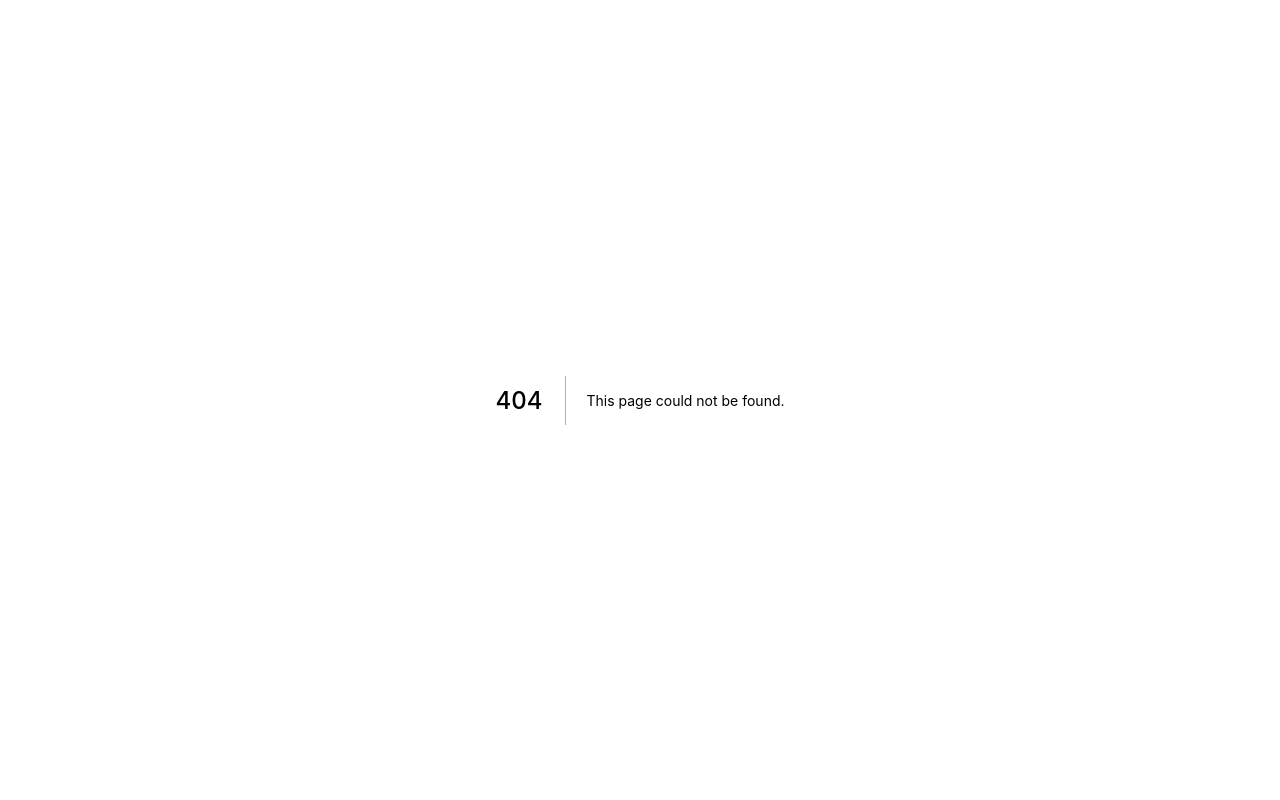
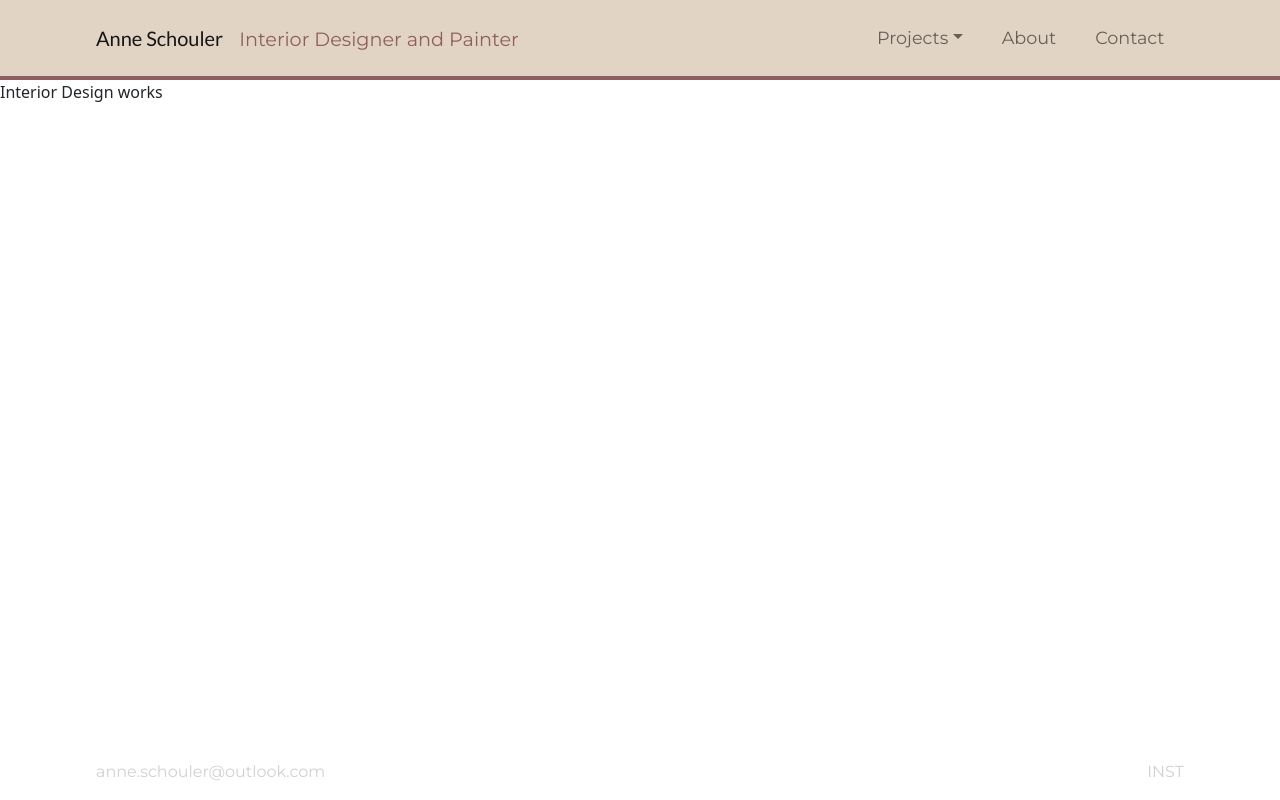
Before and after one commit to joshuaVayer/anne-portfolio-front, a Next.js app: page /interior-design in a window 1280 px wide. Before the commit this address had no page. Built offline with nearby package versions, Linux system fonts and the light colour scheme.

Commit message:
AS_FR#J.16 - Home page and links to lower level

```diff
--- a/components/Layout.jsx
+++ b/components/Layout.jsx
@@ -2,7 +2,7 @@ import Head from 'next/head'
 import Navbar from './shared/Navbar'
 
 const Layout = ({ children }) => (
-    <div className="center">
+    <div className="wrapper">
         <Head>
             <title>Anne Schouler</title>
         </Head>
--- /dev/null
+++ b/pages/interior-design.js
@@ -0,0 +1,18 @@
+import Head from 'next/head'
+import Layout from '../components/Layout';
+
+export default function InteriorDesign() {
+  return (
+    <Layout>
+
+      <Head>
+        <title>Anne Schouler - Interior Design</title>
+        <link rel="stylesheet" href="/css/center.css"></link>
+      </Head>
+
+      <div>
+          Interior Design works
+      </div>
+    </Layout>
+  );
+};
--- /dev/null
+++ b/public/css/center.css
@@ -0,0 +1,9 @@
+.wrapper{
+    height: 100%;
+}
+#__next{
+    height: 100%;
+}
+html,body {
+    height: 100%;
+}
--- a/public/sass/global.scss
+++ b/public/sass/global.scss
@@ -10,15 +10,7 @@
   --fontMain: "Montserrat", sans-serif;
 }
 
-.center{
-  height: 100%;
-}
-#__next{
-  height: 100%;
-}
-html,body {
-  height: 100%;
-}
+
 main {
   min-height: 95vh;
   height: 95%;
--- a/styles/globals.css
+++ b/styles/globals.css
@@ -5,18 +5,6 @@
   --darkGrey: #2c2c2a;
   --lightGrey: #2c2c2a38;
   --fontMain: "Montserrat", sans-serif;
-}
-
-.center {
-  height: 100%;
-}
-
-#__next {
-  height: 100%;
-}
-
-html, body {
-  height: 100%;
 }
 
 main {
--- a/styles/height.css
+++ /dev/null
@@ -1,3 +0,0 @@
-html, body {
-    height: 100%;
-}
```
Also changed, not shown: pages/frescoes.js (added, +17 -0 lines), pages/index.js (+12 -12 lines), pages/paintings.js (added, +18 -0 lines), 1 other file (tests, documents, lock files or other folders).
